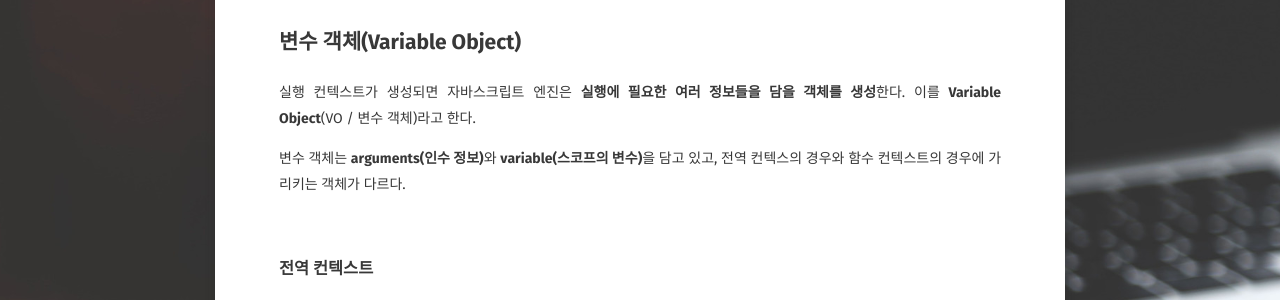
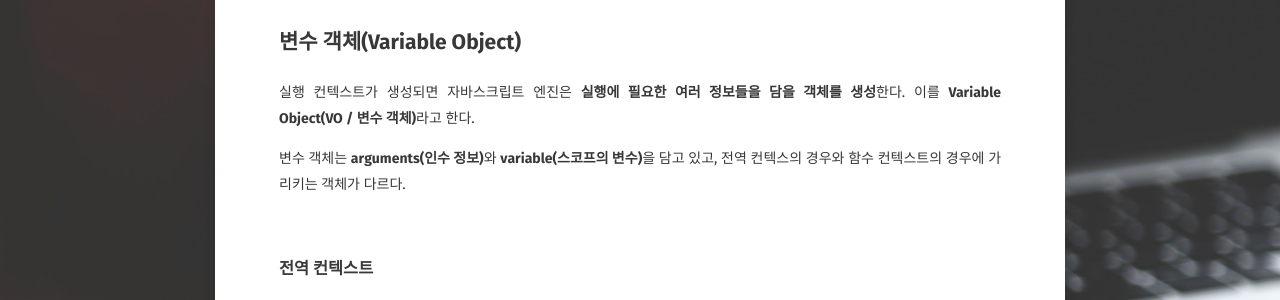
Before and after one commit to BKJang/DEVLOG, a Jekyll site: the page built from _posts/javascript/2018-10-22-Execution_Context.md, in a window 1280 px wide and 900 px high, scrolled down 1800 px. Shown: the part 176-476 px from the top of the window. Built offline with Jekyll 4.4.1, drawn with Linux system fonts in a browser that asks for light colours; some web fonts are replaced; comment, search, counter and statistics services are not loaded.

Commit message:
오탈자 수정_2018-10-23

```diff
--- a/_posts/javascript/2018-10-22-Execution_Context.md
+++ b/_posts/javascript/2018-10-22-Execution_Context.md
@@ -59,7 +59,7 @@ foo();
 
 ## 변수 객체(Variable Object)
 
-실행 컨텍스트가 생성되면 자바스크립트 엔진은 **실행에 필요한 여러 정보들을 담을 객체를 생성**한다. 이를 **Variable Object**(VO / 변수 객체)라고 한다.
+실행 컨텍스트가 생성되면 자바스크립트 엔진은 **실행에 필요한 여러 정보들을 담을 객체를 생성**한다. 이를 **Variable Object(VO / 변수 객체)**라고 한다.
 
 변수 객체는 **arguments(인수 정보)**와 **variable(스코프의 변수)**을 담고 있고, 전역 컨텍스의 경우와 함수 컨텍스트의 경우에 가리키는 객체가 다르다.
 
```
Also changed, not shown: _posts/javascript/2018-10-03-ProtoType_Chain.md (+1 -1 lines), _posts/javascript/2018-10-08-Scope.md (+0 -2 lines).
